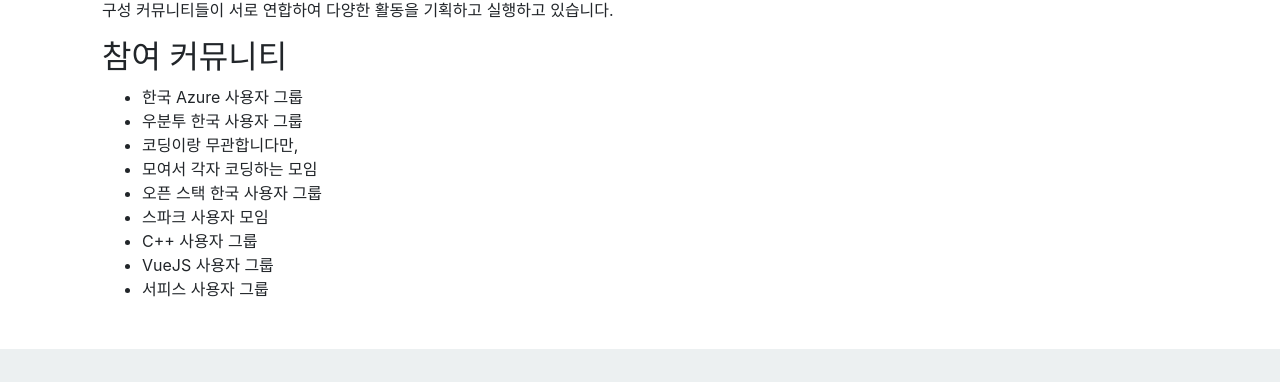
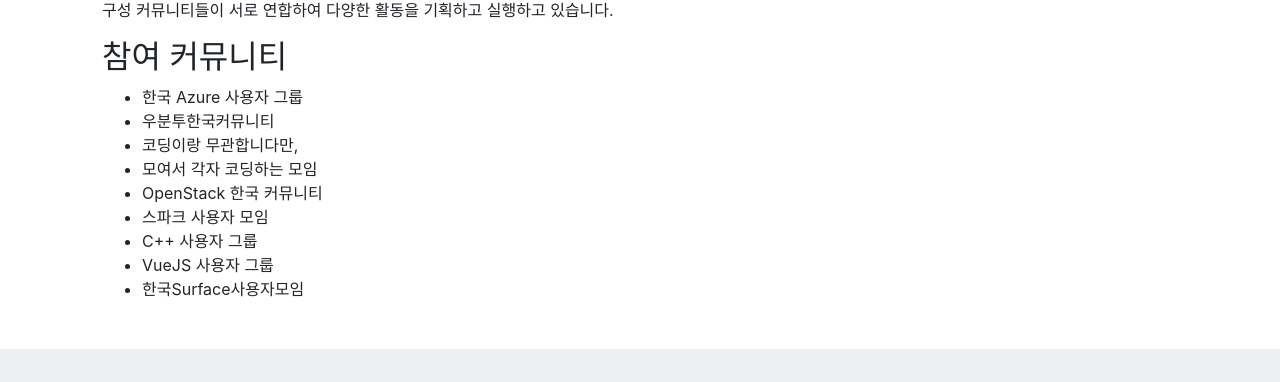
Before and after one commit to meltingcon/2018, a Jekyll site: the page built from about.md, in a window 1280 px wide and 1118 px high. Shown: the part 408-790 px from the top of the window. Built offline with Jekyll 4.4.1, drawn with Linux system fonts in a browser that asks for light colours.

Commit message:
Update about.md

```diff
--- a/about.md
+++ b/about.md
@@ -12,11 +12,11 @@ permalink: /about/
 
 ## 참여 커뮤니티
 -  한국 Azure 사용자 그룹
--  우분투 한국 사용자 그룹
+-  우분투한국커뮤니티
 -  코딩이랑 무관합니다만,
 -  모여서 각자 코딩하는 모임
--  오픈 스택 한국 사용자 그룹
+-  OpenStack 한국 커뮤니티
 -  스파크 사용자 모임
 -  C++ 사용자 그룹
 -  VueJS 사용자 그룹
--  서피스 사용자 그룹
+-  한국Surface사용자모임
```
